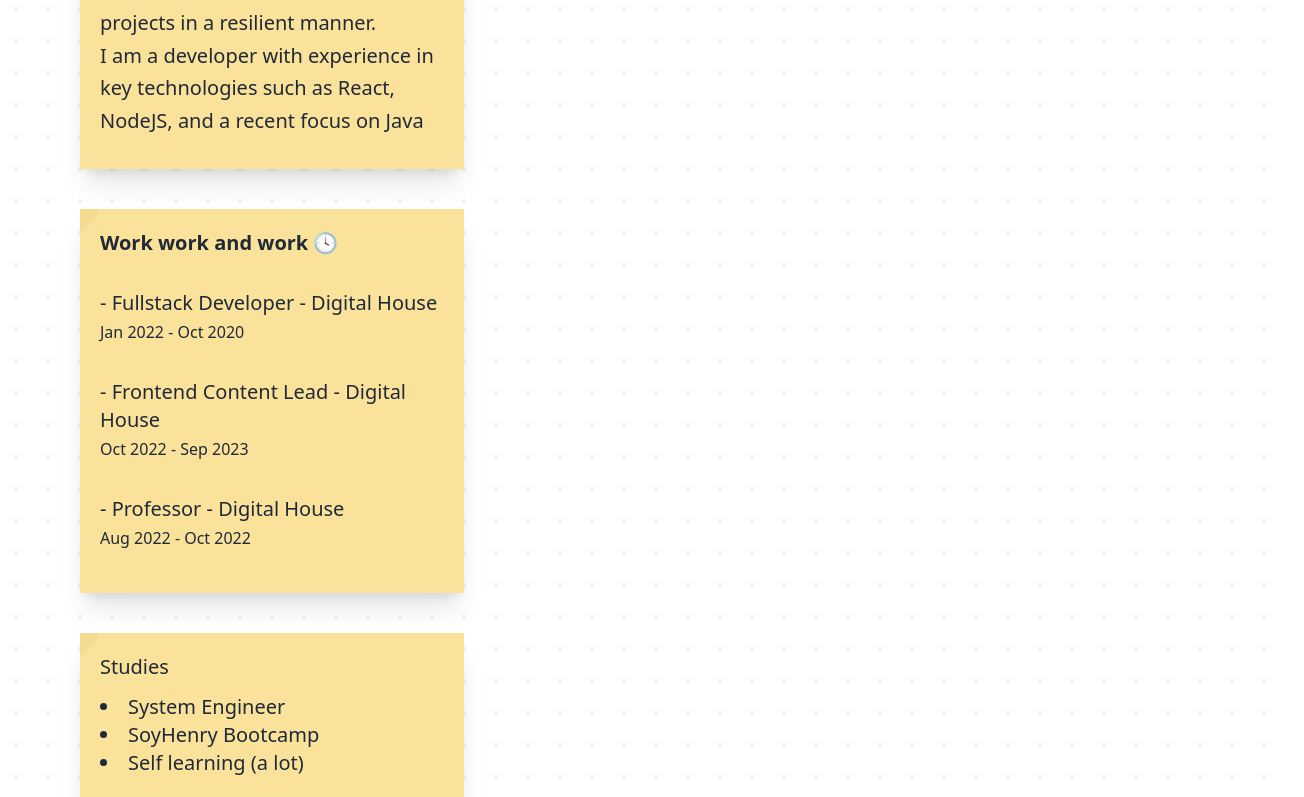
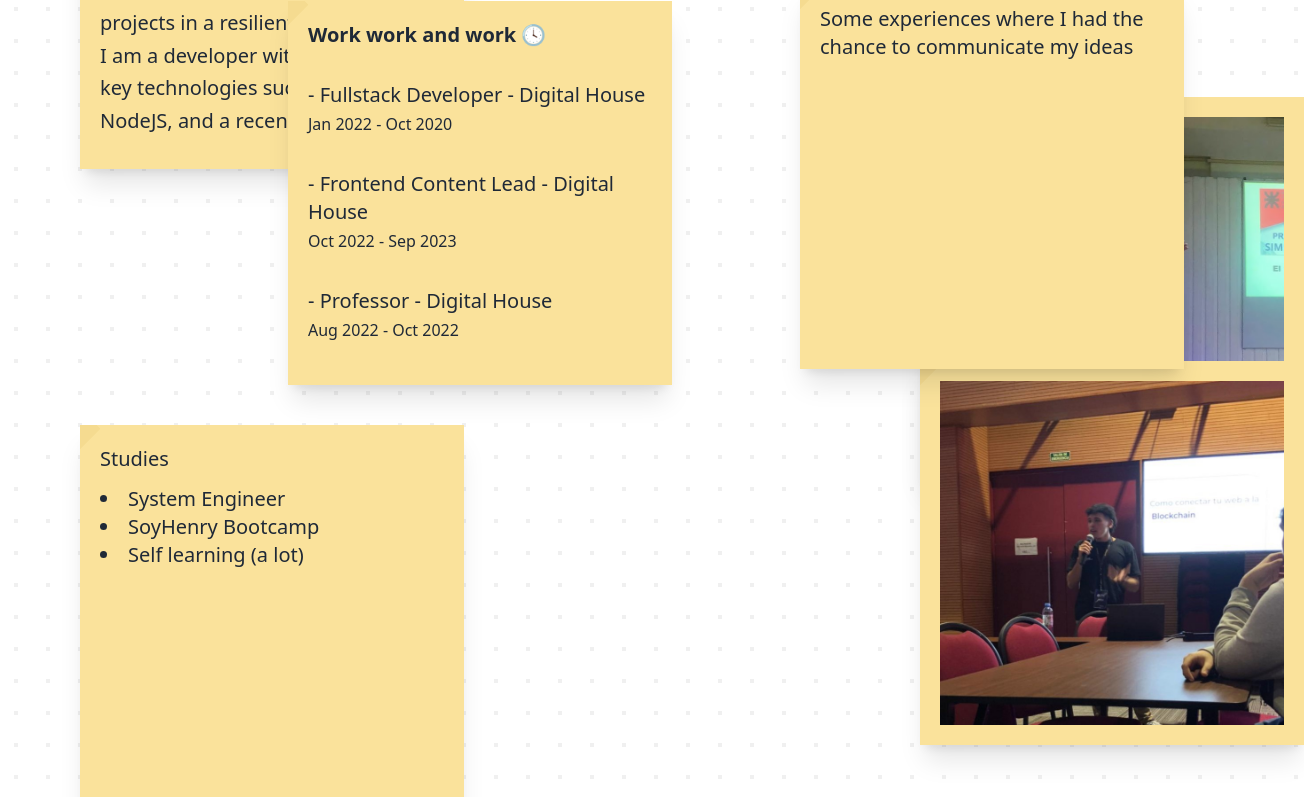
Before and after one commit to alejorrojas/portfolio-alejo, a Next.js app: page /about in a window 1280 px wide. Shown: the part 423-1220 px from the top of the page, 1304 px wide, since content can reach past the window. Built offline with nearby package versions, Linux system fonts and the light colour scheme.

Commit message:
social page done

```diff
--- a/app/about/page.tsx
+++ b/app/about/page.tsx
@@ -1,11 +1,12 @@
 'use client'
 import React from 'react'
-import Note from '../components/Note'
-import dataAbout from '../_data/about.data'
+import Note from '@/components/Note'
+import dataAbout from '@/data/about.data'
+import Image from 'next/image'
 
 const About = () => {
   return (
-    <main className='min-w-screen min-h-screen xs:p-2 md:p-10'>
+    <main className='min-w-screen min-h-screen xs:p-2 md:p-10 xs:items-center'>
             <Note properties='cursor-pointer bg-[#fae29b]' cornerProperties='bg-[#f5db90]'>
                 <header className=' mb-3'>
                     <h3>Hi, I&apos;m Alejo <span className='font-semibold'>:)</span></h3>
@@ -14,7 +15,7 @@
                 <p className='leading-relaxed ' >{dataAbout.presentation.aside}</p>
             </Note>
 
-            <Note properties='cursor-pointer bg-[#fae29b]' cornerProperties='bg-[#f5db90]'>
+            <Note properties='cursor-pointer bg-[#fae29b] relative xs:left-20 xs:bottom-32 md:left-52 md:bottom-52' cornerProperties='bg-[#f5db90]'>
                     <header className=''>
                         <h3 className='font-semibold'>Work work and work 🕓</h3>
                     </header>
@@ -28,7 +29,7 @@
                     </ul>
             </Note>
 
-            <Note properties='cursor-pointer bg-[#fae29b]' cornerProperties='bg-[#f5db90]'>
+            <Note properties='cursor-pointer bg-[#fae29b] relative xs:bottom-32 md:bottom-52' cornerProperties='bg-[#f5db90]'>
                 <header className='mb-3'>
                         <h3>Studies</h3>
                 </header>
@@ -37,8 +38,14 @@
                     ))}
 
             </Note>
-            <Note properties='cursor-pointer bg-[#fae29b]' cornerProperties='bg-[#f5db90]' position={{x:200,y:1}}>
-                <p>Some experiences where I had the chance to communicate my ideas</p>
+            <Note properties='cursor-pointer bg-[#fae29b] relative xs:bottom-20 xs:left-20 md:bottom-[60rem] md:left-[70%]' cornerProperties='bg-[#f5db90]'>
+                <Image alt='alejo-speaker' src="/speaker-2.png"  width={1000} height={1000} />
+            </Note>
+            <Note properties='cursor-pointer bg-[#fae29b] relative xs:bottom-72 xs:right-20 md:bottom-[70rem] md:left-[70%]' cornerProperties='bg-[#f5db90]'>
+                <Image alt='alejo-speaker' src="/speaker-1.jpg" width={500} height={500} />
+            </Note>
+            <Note properties='xs:hidden md:block cursor-pointer bg-[#fae29b] relative lg:bottom-[120rem] lg:left-[60%]' cornerProperties='bg-[#f5db90]' >
+                <p>Some experiences where I had the chance to communicate my ideas </p>
             </Note>
     </main>
   )
--- a/app/layout.tsx
+++ b/app/layout.tsx
@@ -23,10 +23,10 @@
 
         <body className="bg-radial-pattern">
           <nav className=' w-screen top-0- md:pt-10 md:pr-32 xs:pt-5 xs:pb-5 xs:pr-10  mb-5 flex justify-between items-center'>
-             <Link href="/" className={`${itim.className} xs:text-sm  md:text-xl pl-5 ml-4 hover:text-blue-400 transition duration-100 ease-in-out`} >Home</Link>
+             <Link href="/" className={`${itim.className} xs:text-sm  md:text-xl pl-5 ml-4 hover:text-gray-500 transition duration-100 ease-in-out`} >Home</Link>
              <a target="_blank" href="https://www.linkedin.com/in/alejorrojas/" className='flex items-center'>
                 <Image src="/avatar.jpeg" width="100" height="100" alt='Avatar' className='md:w-12 xs:w-8 rounded-full shadow-lg ring-2 ring-blue-400 hover:ring-blue-200 hover:shadow-sm hover:shadow-blue-500 transition duration-700 ease-in-out'/>
-                <h2 className={`${itim.className} md:text-l xs:text-sm  ml-4 hover:text-blue-400 transition duration-100 ease-in-out`}>Alejo Rojas</h2>
+                <h2 className={`${itim.className} md:text-l xs:text-sm  ml-4 hover:text-gray-700 transition duration-100 ease-in-out`}>Alejo Rojas</h2>
              </a>
           </nav>
           {children}
--- a/app/page.tsx
+++ b/app/page.tsx
@@ -1,6 +1,6 @@
 'use client'
+import Note from "@/components/Note"
 import Link from "next/link"
-import Note from "./components/Note"
 
 const Home = () => {
   return (
--- a/app/social/page.tsx
+++ b/app/social/page.tsx
@@ -1,6 +1,6 @@
 'use client'
+import Note from '@/components/Note'
 import React from 'react'
-import Note from '../components/Note'
 
 const Social = () => {
   return (
--- a/app/work/page.tsx
+++ b/app/work/page.tsx
@@ -1,7 +1,7 @@
 'use client'
 import React from 'react'
-import dataWork from '../_data/work.data'
-import Note from '../components/Note'
+import Note from '@/components/Note'
+import dataWork from '@/data/work.data'
 
 const Work = () => {
   return (
--- a/app/_data/work.data.ts
+++ b/data/work.data.ts
@@ -1,4 +1,4 @@
-import { Work } from "../types";
+import { Work } from "../app/types";
 
 /*
 @todo Migrate data to Contenfull
--- a/next.config.js
+++ b/next.config.js
@@ -1,4 +1,5 @@
 /** @type {import('next').NextConfig} */
-const nextConfig = {}
+const nextConfig = {
+}
 
 module.exports = nextConfig
```
Also changed, not shown: components/Note/Note.component.tsx (renamed from app/components/Note/Note.component.tsx), components/Note/index.ts (renamed from app/components/Note/index.ts), components/Note/note.types.ts (renamed from app/components/Note/note.types.ts), data/about.data.ts (renamed from app/_data/about.data.ts), public/speaker-1.jpg (added), public/speaker-2.png (added).
